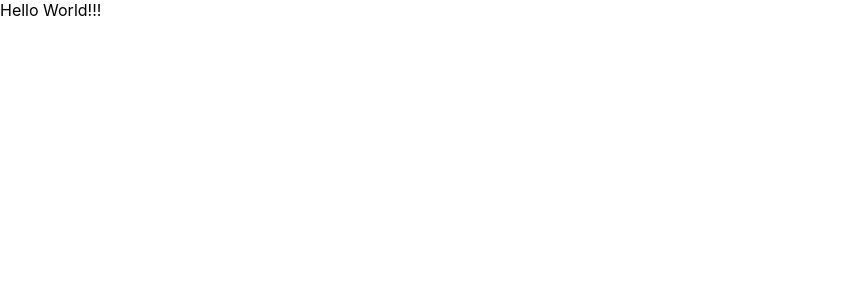
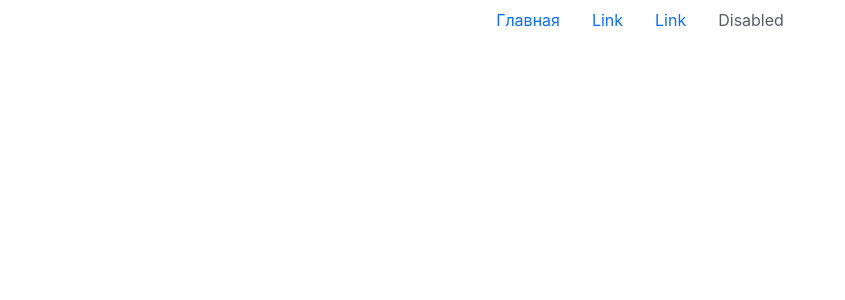
Before and after one commit to isergeich22/optimalbank, a React (Create React App) app: page / in a window 1280 px wide. Shown: the top 300 px of the page, without its empty margins (0-845 px from the left). Built offline with nearby package versions, Linux system fonts and the light colour scheme.

Commit message:
update commit

```diff
--- a/package.json
+++ b/package.json
@@ -10,6 +10,8 @@
     "react": "^18.2.0",
     "react-bootstrap": "^2.9.0",
     "react-dom": "^18.2.0",
+    "react-router": "^6.16.0",
+    "react-router-dom": "^6.16.0",
     "react-scripts": "5.0.1",
     "web-vitals": "^2.1.4"
   },
--- a/public/index.html
+++ b/public/index.html
@@ -9,7 +9,6 @@
       name="description"
       content="Web site created using create-react-app"
     />
-    <link rel="apple-touch-icon" href="%PUBLIC_URL%/logo192.png" />
     <!--
       manifest.json provides metadata used when your web app is installed on a
       user's mobile device or desktop. See https://developers.google.com/web/fundamentals/web-app-manifest/
--- a/src/App.js
+++ b/src/App.js
@@ -1,8 +1,15 @@
 import React from "react";
+import { Routes, Route } from "react-router-dom"
+import Home from "./Pages/Home"
 
 function App() {
   return (
-    <div>Hello World!!!</div>
+
+    <Routes>
+      <Route exact path="/" element={<Home />}></Route>
+      <Route path="/home" element={<Home />}></Route>
+    </Routes>
+
   );
 }
 
--- /dev/null
+++ b/src/Components/Nav.js
@@ -0,0 +1,27 @@
+import React from "react";
+import Nav from "react-bootstrap/Nav"
+
+export default function Navigate() {
+
+    return (
+        <>
+            <Nav className="justify-content-center" activeKey="/home">
+                <Nav.Item>
+                    <Nav.Link href="/home">Главная</Nav.Link>
+                </Nav.Item>
+                <Nav.Item>
+                    <Nav.Link eventKey="link-1">Link</Nav.Link>
+                </Nav.Item>
+                <Nav.Item>
+                    <Nav.Link eventKey="link-2">Link</Nav.Link>
+                </Nav.Item>
+                <Nav.Item>
+                    <Nav.Link eventKey="disabled" disabled>
+                        Disabled
+                    </Nav.Link>
+                </Nav.Item>
+            </Nav>
+        </>
+    )
+
+}
--- /dev/null
+++ b/src/Pages/Home.js
@@ -0,0 +1,14 @@
+import React from "react";
+import Navigate from "../Components/Nav";
+
+export default function Home() {
+
+    return(
+
+        <React.Fragment>
+            <Navigate />
+        </React.Fragment>
+
+    )
+
+}
--- a/src/index.css
+++ b/src/index.css
@@ -1,3 +1,5 @@
+@import 'bootstrap/dist/css/bootstrap.min.css';
+
 body {
   margin: 0;
   font-family: -apple-system, BlinkMacSystemFont, 'Segoe UI', 'Roboto', 'Oxygen',
--- a/src/index.js
+++ b/src/index.js
@@ -2,10 +2,11 @@ import React from 'react';
 import ReactDOM from 'react-dom/client';
 import './index.css';
 import App from './App';
+import { BrowserRouter } from "react-router-dom"
 
 const root = ReactDOM.createRoot(document.getElementById('root'));
 root.render(
-  <React.StrictMode>
+  <BrowserRouter>
     <App />
-  </React.StrictMode>
+  </BrowserRouter>
 );
```
Also changed, not shown: 1 other file (tests, documents, lock files or other folders).
